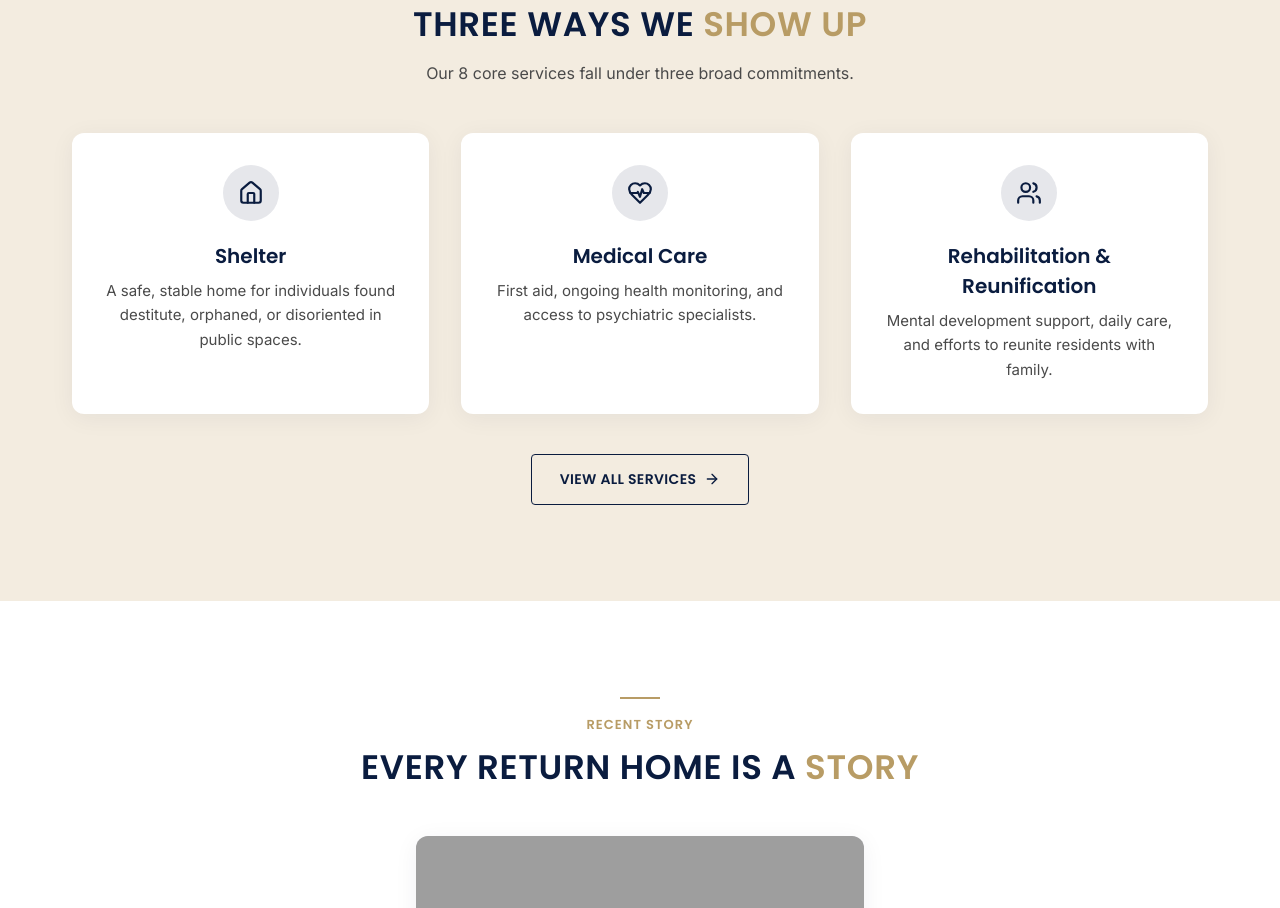
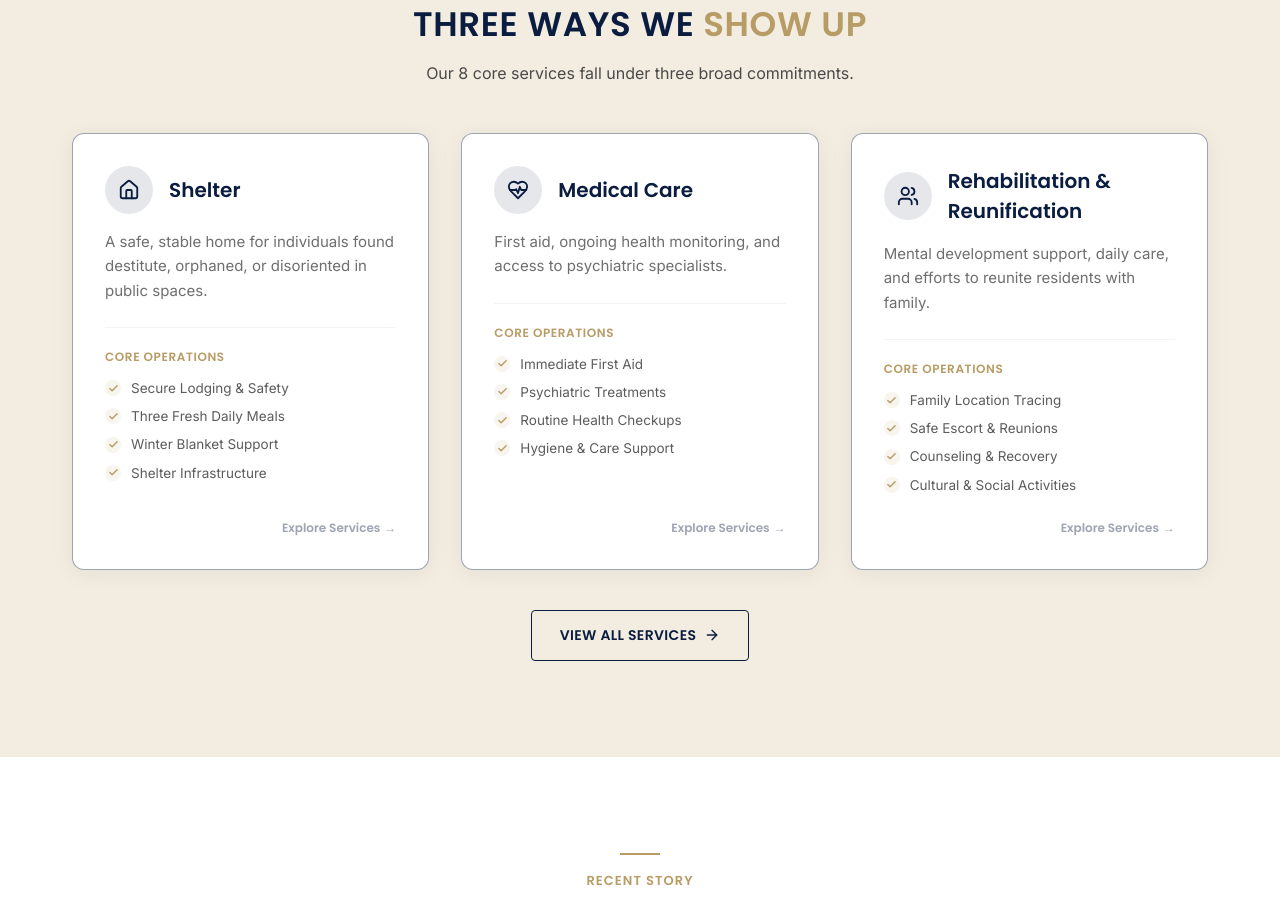
Before and after one commit to Kanishkp19/ngo, a Next.js app: page / in a window 1280 px wide. Shown: the part 1620-2528 px from the top of the page. Built offline with nearby package versions, Linux system fonts and the light colour scheme; grey boxes are pictures that could not be loaded.

Commit message:
Redesign commitments section with expandable checklists, sliding borders, and micro-interactions

```diff
--- a/app/page.tsx
+++ b/app/page.tsx
@@ -74,7 +74,7 @@ export default function HomePage() {
           highlight="SHOW UP"
           description="Our 8 core services fall under three broad commitments."
         />
-        <div className="grid grid-cols-1 md:grid-cols-3 gap-8">
+        <div className="grid grid-cols-1 md:grid-cols-3 gap-y-10 gap-x-8 max-w-6xl mx-auto">
           {topLevelOfferings.map((offering, i) => (
             <ServiceCard
               key={offering.title}
--- a/components/cards/ServiceCard.tsx
+++ b/components/cards/ServiceCard.tsx
@@ -1,4 +1,4 @@
-import { LucideIcon } from "lucide-react";
+import { LucideIcon, Check } from "lucide-react";
 
 type ServiceCardProps = {
   icon: LucideIcon;
@@ -6,14 +6,79 @@ type ServiceCardProps = {
   description: string;
 };
 
+const subServicesMap: Record<string, string[]> = {
+  "Shelter": [
+    "Secure Lodging & Safety",
+    "Three Fresh Daily Meals",
+    "Winter Blanket Support",
+    "Shelter Infrastructure"
+  ],
+  "Medical Care": [
+    "Immediate First Aid",
+    "Psychiatric Treatments",
+    "Routine Health Checkups",
+    "Hygiene & Care Support"
+  ],
+  "Rehabilitation & Reunification": [
+    "Family Location Tracing",
+    "Safe Escort & Reunions",
+    "Counseling & Recovery",
+    "Cultural & Social Activities"
+  ]
+};
+
 export default function ServiceCard({ icon: Icon, title, description }: ServiceCardProps) {
+  const subItems = subServicesMap[title] || [];
+
   return (
-    <div className="bg-white rounded-card shadow-card p-6 md:p-8 flex flex-col items-center text-center">
-      <span className="w-14 h-14 rounded-full bg-navy-10 flex items-center justify-center mb-5">
-        <Icon size={26} className="text-navy" aria-hidden />
-      </span>
-      <h3 className="text-[20px] md:text-[20px] font-display font-600 text-navy mb-2">{title}</h3>
-      <p className="text-[15px] text-charcoal leading-relaxed">{description}</p>
+    <div className="group relative bg-white rounded-card shadow-card border border-navy-10/40 p-6 md:p-8 flex flex-col justify-between overflow-hidden transition-all duration-500 hover:-translate-y-2 hover:shadow-xl hover:border-gold/50 cursor-pointer min-h-[380px]">
+      {/* Decorative top gold border that animates on hover */}
+      <div className="absolute top-0 left-0 right-0 h-[3px] bg-gradient-to-r from-navy to-gold transform scale-x-0 group-hover:scale-x-100 transition-transform duration-500 origin-left" />
+
+      <div>
+        {/* Icon & Title */}
+        <div className="flex items-center gap-4 mb-4">
+          <span className="w-12 h-12 rounded-full bg-navy-10 text-navy flex items-center justify-center transition-all duration-300 group-hover:bg-navy group-hover:text-white group-hover:scale-110 shrink-0">
+            <Icon size={22} aria-hidden />
+          </span>
+          <h3 className="text-[18px] md:text-[20px] font-display font-700 text-navy transition-colors duration-300 group-hover:text-navy-hover">
+            {title}
+          </h3>
+        </div>
+
+        {/* Short Description */}
+        <p className="text-[14px] md:text-[15px] text-charcoal/80 leading-relaxed mb-6">
+          {description}
+        </p>
+
+        {/* Interactive Features List */}
+        <div className="border-t border-slate-100 pt-5 mt-auto">
+          <h4 className="text-[12px] font-display font-600 uppercase tracking-wider text-gold mb-3">
+            Core Operations
+          </h4>
+          <ul className="flex flex-col gap-2">
+            {subItems.map((item, idx) => (
+              <li
+                key={idx}
+                className="flex items-center gap-2.5 text-[13.5px] text-charcoal/90 group-hover:translate-x-1.5 transition-transform duration-300"
+                style={{ transitionDelay: `${idx * 40}ms` }}
+              >
+                <span className="w-4 h-4 rounded-full bg-gold/10 text-gold flex items-center justify-center shrink-0">
+                  <Check size={11} strokeWidth={3} />
+                </span>
+                <span>{item}</span>
+              </li>
+            ))}
+          </ul>
+        </div>
+      </div>
+
+      {/* Bottom indicator link */}
+      <div className="flex items-center justify-end text-[12px] font-display font-600 text-navy/40 group-hover:text-gold transition-colors duration-300 mt-6">
+        <span className="flex items-center gap-1">
+          Explore Services <span className="transform group-hover:translate-x-1 transition-transform duration-300">&rarr;</span>
+        </span>
+      </div>
     </div>
   );
 }
```
Also changed, not shown: 1 other file (tests, documents, lock files or other folders).
